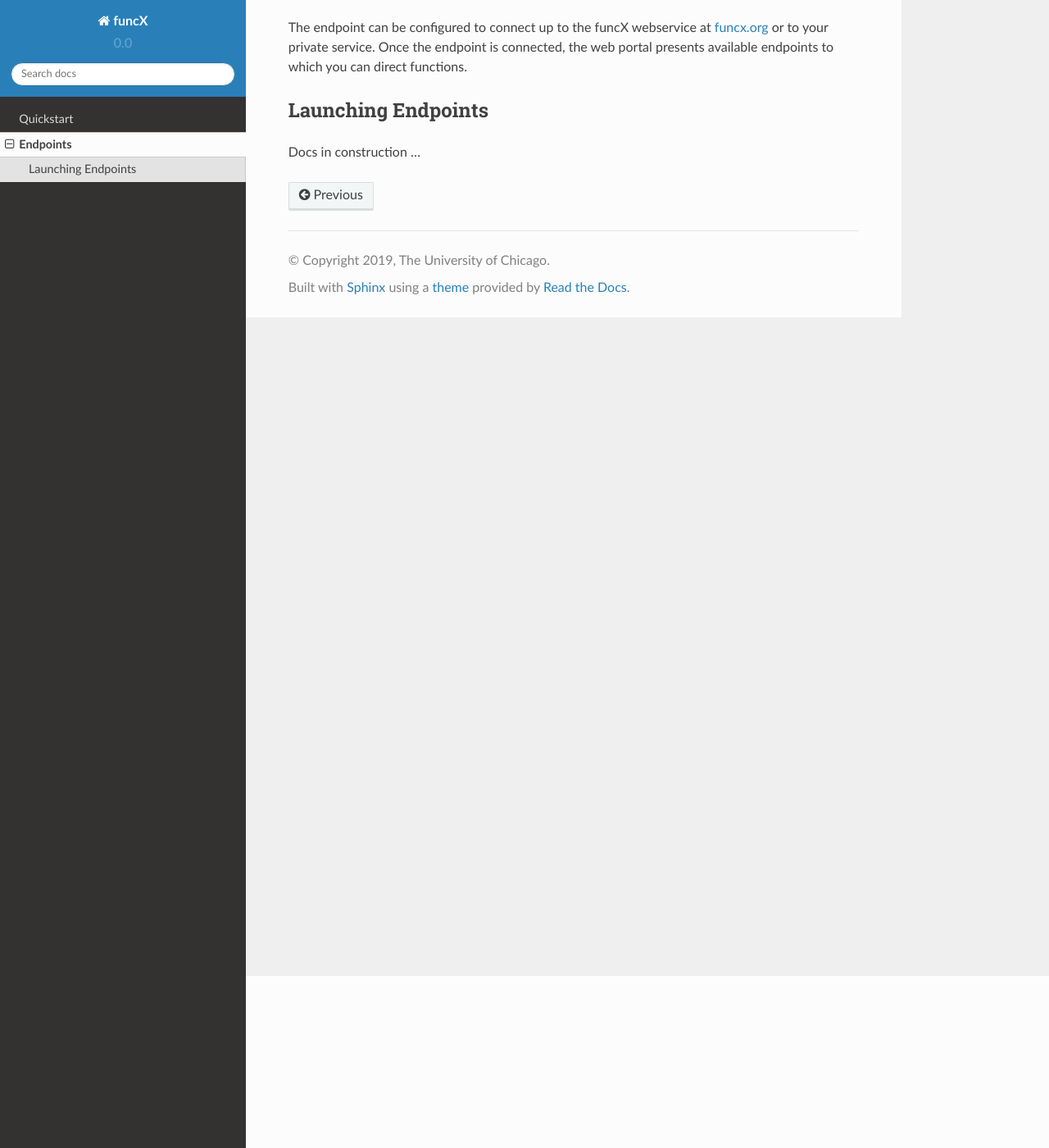
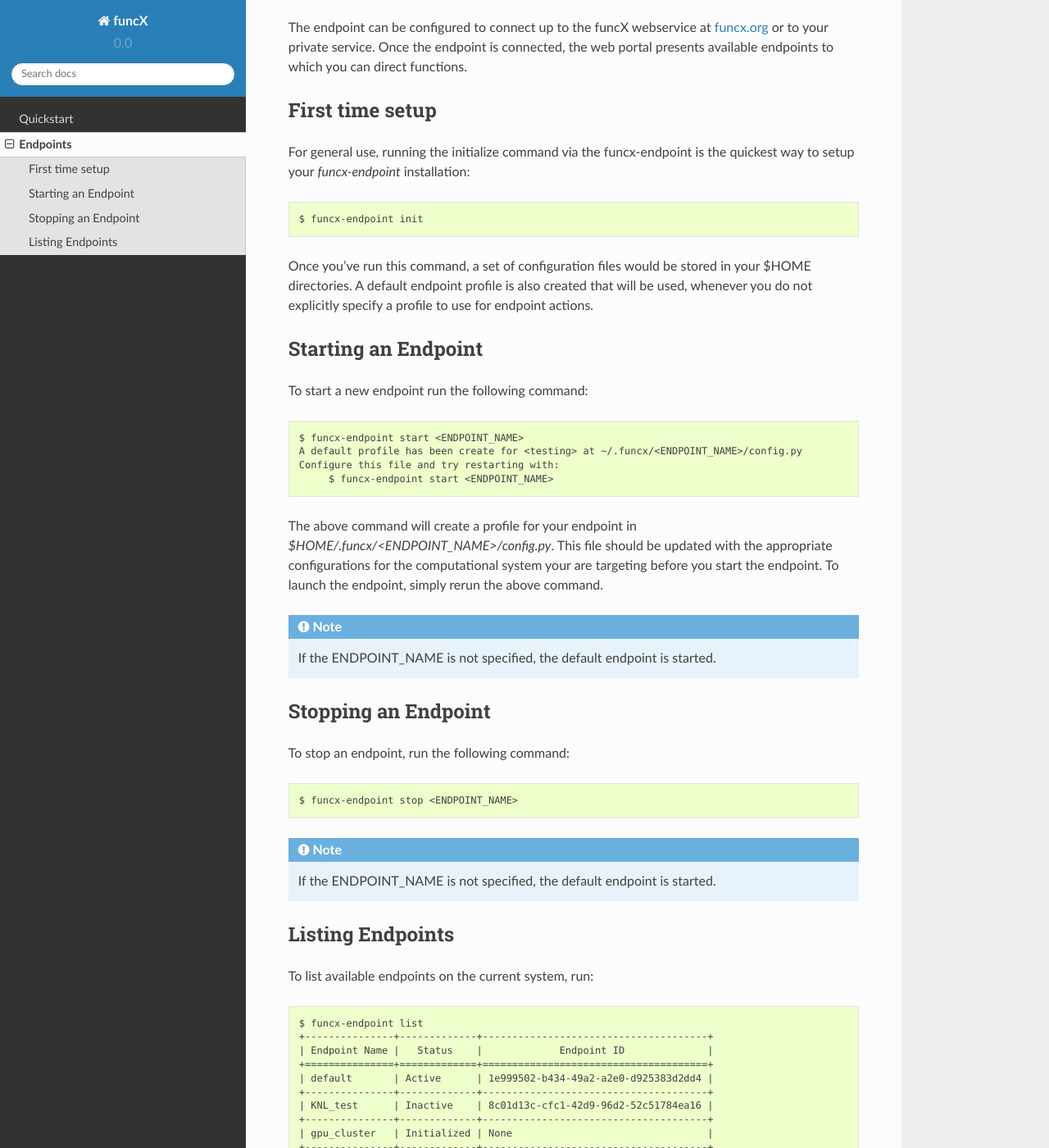
Before and after one commit to globus/globus-compute, a Sphinx documentation site: the page built from docs/endpoints.rst, in a window 1280 px wide and 1400 px high, scrolled down 210 px. Shown: the whole window at 82% size. Built offline with Sphinx 7.4.7 and the Read the Docs theme 2.0.0, drawn with Linux system fonts in a browser that asks for light colours; pages that are not in the unit, such as notebooks, are missing from menus; some of the changed text lies outside the part shown.

Commit message:
Updating docs on endpoints

```diff
--- a/docs/endpoints.rst
+++ b/docs/endpoints.rst
@@ -8,7 +8,65 @@ The endpoint can be configured to connect up to the funcX webservice at `funcx.o
 or to your private service. Once the endpoint is connected, the web portal presents available
 endpoints to which you can direct functions.
 
-Launching Endpoints
--------------------
+First time setup
+----------------
 
-Docs in construction ...
+For general use, running the initialize command via the funcx-endpoint is the quickest way to
+setup your `funcx-endpoint` installation::
+
+  $ funcx-endpoint init
+
+Once you've run this command, a set of configuration files would be stored in your $HOME directories.
+A default endpoint profile is also created that will be used, whenever you do not explicitly
+specify a profile to use for endpoint actions.
+
+
+Starting an Endpoint
+--------------------
+
+To start a new endpoint run the following command::
+
+  $ funcx-endpoint start <ENDPOINT_NAME>
+  A default profile has been create for <testing> at ~/.funcx/<ENDPOINT_NAME>/config.py
+  Configure this file and try restarting with:
+       $ funcx-endpoint start <ENDPOINT_NAME>
+
+The above command will create a profile for your endpoint in `$HOME/.funcx/<ENDPOINT_NAME>/config.py`.
+This file should be updated with the appropriate configurations for the computational system your are
+targeting before you start the endpoint. To launch the endpoint, simply rerun the above command.
+
+.. note:: If the ENDPOINT_NAME is not specified, the default endpoint is started.
+
+Stopping an Endpoint
+--------------------
+
+To stop an endpoint, run the following command::
+
+  $ funcx-endpoint stop <ENDPOINT_NAME>
+
+.. note:: If the ENDPOINT_NAME is not specified, the default endpoint is started.
+
+Listing Endpoints
+-----------------
+
+To list available endpoints on the current system, run::
+
+  $ funcx-endpoint list
+  +---------------+-------------+--------------------------------------+
+  | Endpoint Name |   Status    |             Endpoint ID              |
+  +===============+=============+======================================+
+  | default       | Active      | 1e999502-b434-49a2-a2e0-d925383d2dd4 |
+  +---------------+-------------+--------------------------------------+
+  | KNL_test      | Inactive    | 8c01d13c-cfc1-42d9-96d2-52c51784ea16 |
+  +---------------+-------------+--------------------------------------+
+  | gpu_cluster   | Initialized | None                                 |
+  +---------------+-------------+--------------------------------------+
+
+The endpoints can be the following states:
+
+* Initialized : This status means that the endpoint has been created, but not started
+  following configuration and not registered with the `funcx service`
+* Active : This status means that the endpoint is active and available for executing
+  functions
+* Inactive : This status means that endpoint is not running right now and therefore,
+  cannot service any functions.
```
